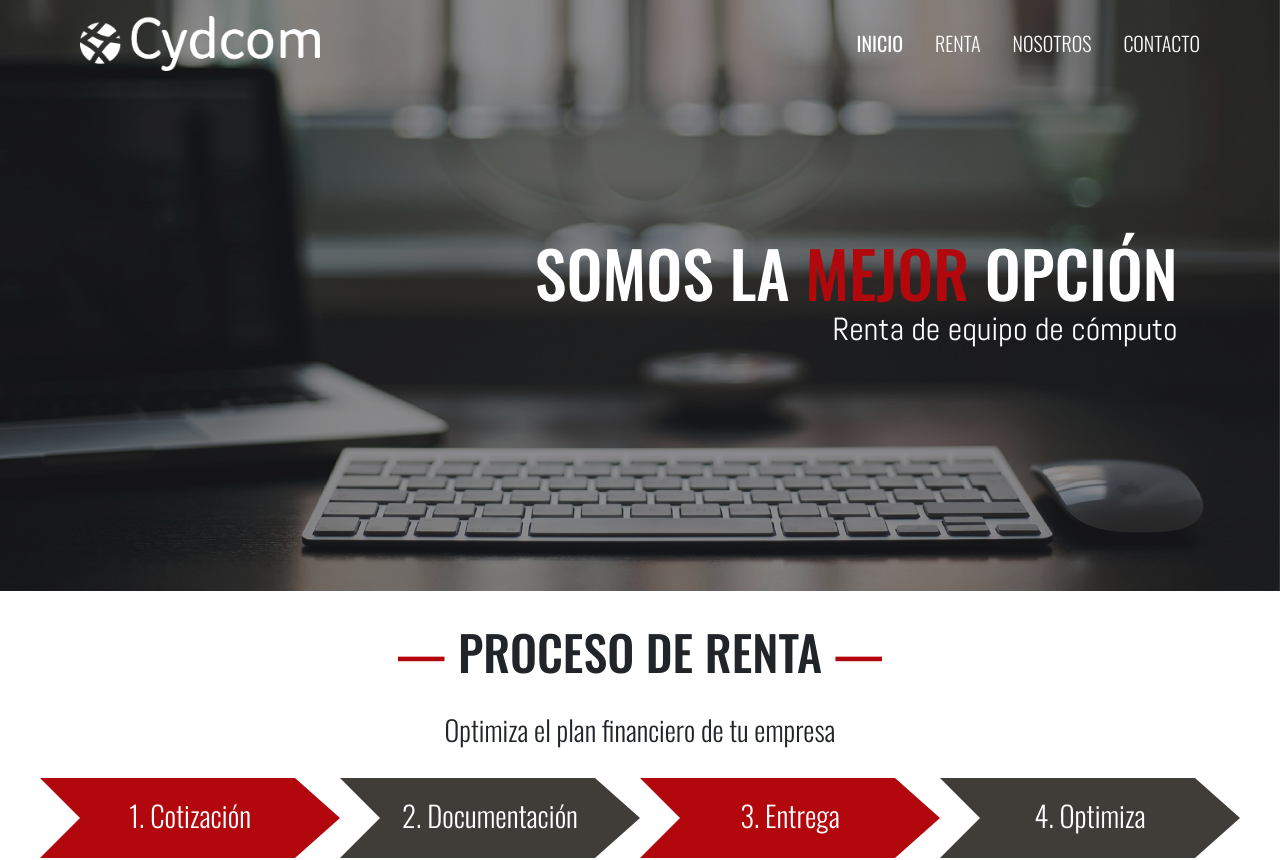
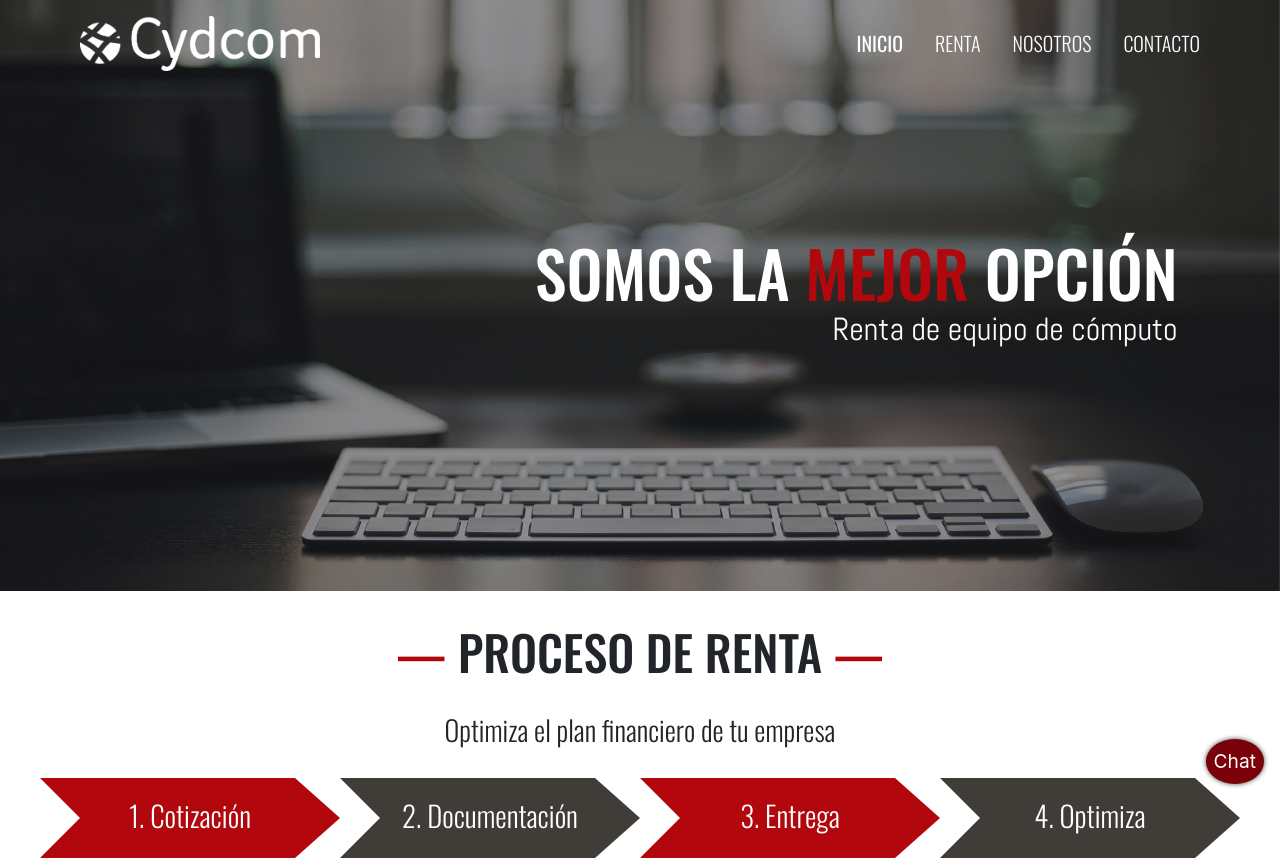
Before and after one commit to ErickRosete/cydcom, a React (Create React App) app: page /inicio in a window 1280 px wide. Shown: the top 860 px of the page. Built offline with nearby package versions, Linux system fonts and the light colour scheme.

Commit message:
added chatbot with dialogflow

```diff
--- a/src/App.js
+++ b/src/App.js
@@ -15,7 +15,8 @@ import {
   faMapMarkerAlt,
   faSearch,
   faChevronCircleLeft,
-  faChevronCircleRight
+  faChevronCircleRight,
+  faWindowClose
 } from "@fortawesome/free-solid-svg-icons";
 import { faFacebook, faLinkedin } from "@fortawesome/free-brands-svg-icons";
 
@@ -35,6 +36,7 @@ class App extends Component {
       faLinkedin,
       faSearch,
       faHome,
+      faWindowClose,
       faChevronLeft,
       faMapMarkerAlt,
       faChevronCircleLeft,
--- a/src/components/Layout/Layout.js
+++ b/src/components/Layout/Layout.js
@@ -1,16 +1,18 @@
-import React from "react";
+import React from 'react'
 import MainNavigation from "./MainNavigation/MainNavigation";
+import Chatbot from "../../containers/Chatbot/Chatbot"
 import Footer from "./Footer/Footer"
 import "./Layout.css";
 
-const Layout = props => {
+const Layout = (props) => {
   return (
     <React.Fragment>
       <MainNavigation navbarColor={props.navbarColor} />
       <main className="main-content">{props.children}</main>
+      <Chatbot></Chatbot>
       <Footer></Footer>
     </React.Fragment>
   );
-};
+}
 
 export default Layout;
--- /dev/null
+++ b/src/containers/Chatbot/Chatbot.css
@@ -0,0 +1,39 @@
+.chatbot-button:focus {
+    outline: 0;
+}
+
+.chatbot-button {
+    background-color: var(--main-contrast-color);
+    color: white;
+    border: none;
+    padding: 0.5rem;
+    border-radius: 50%;
+    position: fixed;
+    bottom: 1rem;
+    right: 0.35rem;
+    -webkit-box-shadow: 0px 0px 5px 0px rgba(0, 0, 0, 0.75);
+    -moz-box-shadow: 0px 0px 5px 0px rgba(0, 0, 0, 0.75);
+    box-shadow: 0px 0px 5px 0px rgba(0, 0, 0, 0.75);
+}
+
+.chatbot-frame {
+    -webkit-box-shadow: 0px 0px 20px 0px rgba(0, 0, 0, 0.75);
+    -moz-box-shadow: 0px 0px 20px 0px rgba(0, 0, 0, 0.75);
+    box-shadow: 0px 0px 20px 0px rgba(0, 0, 0, 0.75);
+}
+
+.chatbot-window {
+    position: fixed;
+    bottom: 4rem;
+    right: 0.35rem;
+}
+
+@media (min-width: 600px) {
+    .chatbot-button {
+        right: 1rem;
+        font-size: 1.2rem;
+    }
+    .chatbot-window {
+        right: 1rem;
+    }
+}
--- /dev/null
+++ b/src/containers/Chatbot/Chatbot.js
@@ -0,0 +1,39 @@
+import React, { Component } from 'react';
+import "./Chatbot.css";
+// import { FontAwesomeIcon } from '@fortawesome/react-fontawesome'
+
+export class Chatbot extends Component {
+    state = {
+        chat: false
+    };
+
+    toggleChat = () => {
+        this.setState({ chat: !this.state.chat })
+    }
+
+    render() {
+        return (
+            <div className="chatbot">
+                <button className="chatbot-button" onClick={this.toggleChat}>
+                    {this.state.chat ?
+                        <span> Cerrar
+                            {/* <FontAwesomeIcon icon="window-close" />  */}
+                        </span>
+                        : <span>Chat</span>}
+                </button>
+                {this.state.chat && <div className="chatbot-window">
+                    <iframe
+                        className="chatbot-frame"
+                        title="chatbot"
+                        allow="microphone;"
+                        width="350"
+                        height="430"
+                        src="https://console.dialogflow.com/api-client/demo/embedded/b6e43c79-c409-42a3-8daf-75a3f5143796">
+                    </iframe>
+                </div>}
+            </div>
+        )
+    }
+}
+
+export default Chatbot
```
